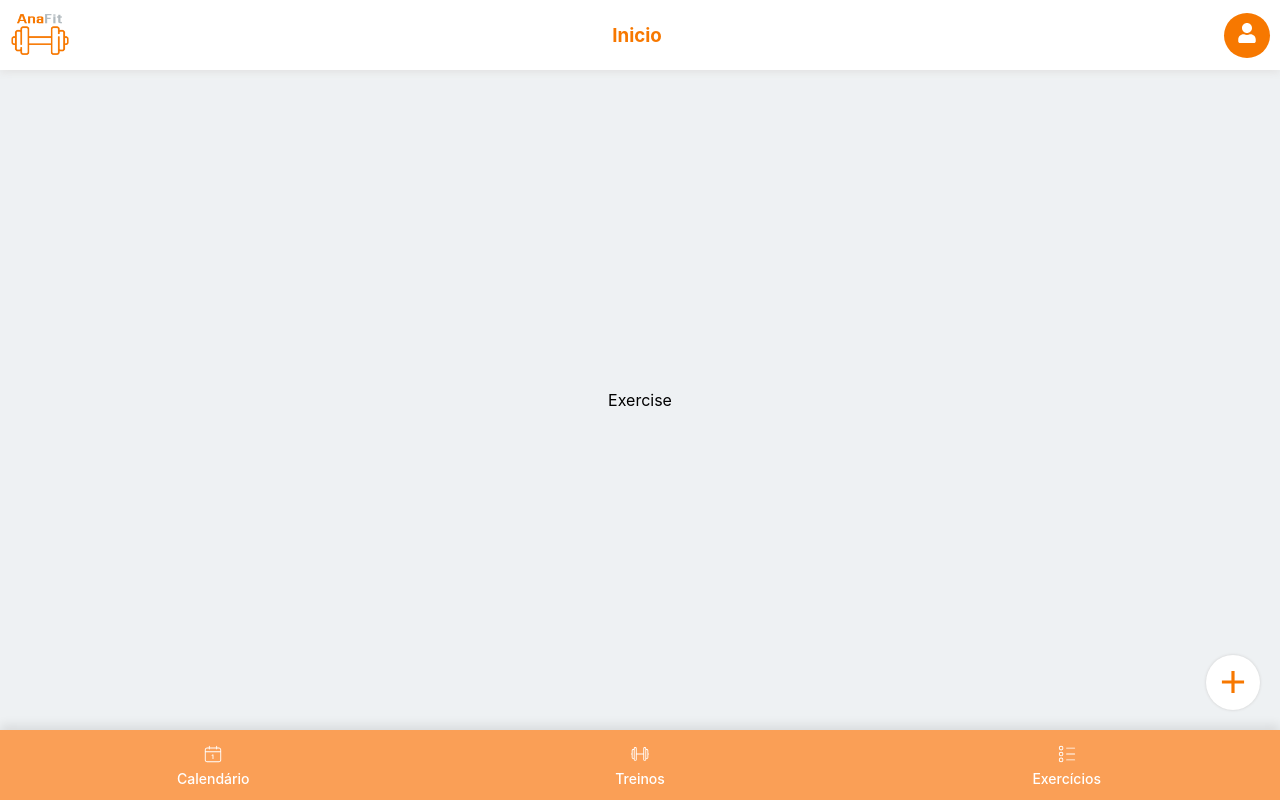
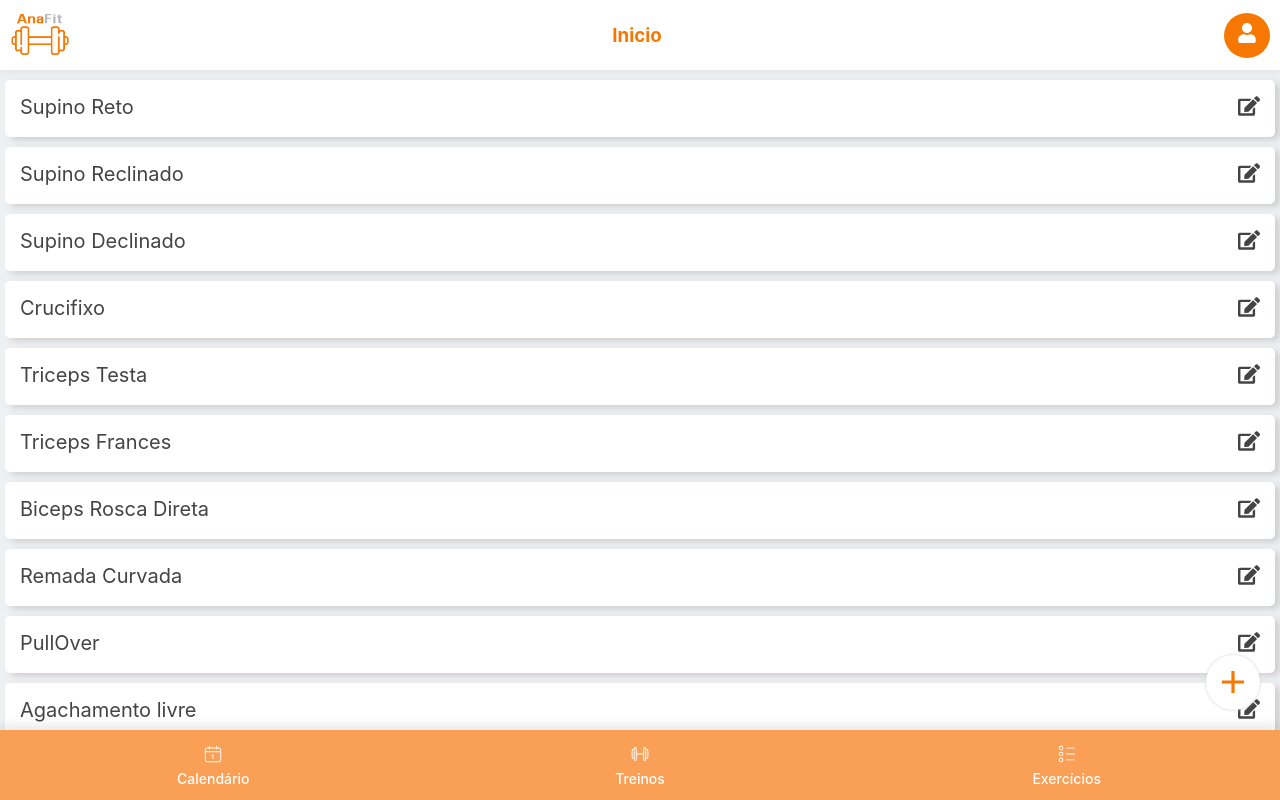
Before and after one commit to luan-jesus/anafit-app, a React (Create React App) app: page /exercises in a window 1280 px wide. Built offline with nearby package versions, Linux system fonts and the light colour scheme.

Commit message:
add screen workout and exercises

```diff
--- /dev/null
+++ b/src/pages/exercises/index.tsx
@@ -0,0 +1,46 @@
+/* eslint-disable @typescript-eslint/no-unused-vars */
+import React, { useState } from 'react'
+import { FaEdit } from 'react-icons/fa'
+
+import { Wrapper, Item, Icon, Content, Action } from './styles'
+
+const Exercises: React.FC = () => {
+  const [exercises, setExercises] = useState([
+    'Supino Reto',
+    'Supino Reclinado',
+    'Supino Declinado',
+    'Crucifixo',
+    'Triceps Testa',
+    'Triceps Frances',
+    'Biceps Rosca Direta',
+    'Remada Curvada',
+    'PullOver',
+    'Agachamento livre',
+    'Leg Press',
+    'Stiff',
+    'Levantamento Terra',
+  ])
+
+  if (exercises?.length === 0) {
+    return (
+      <Wrapper>
+        <div>Nenhum dado encontrado</div>
+      </Wrapper>
+    )
+  }
+
+  return (
+    <Wrapper>
+      {exercises.map((value, index, _) => (
+        <Item key={index}>
+          <Content>{value}</Content>
+          <Action>
+            <FaEdit size={22} />
+          </Action>
+        </Item>
+      ))}
+    </Wrapper>
+  )
+}
+
+export default Exercises
--- /dev/null
+++ b/src/pages/exercises/styles.tsx
@@ -0,0 +1,37 @@
+import styled from 'styled-components'
+
+export const Wrapper = styled.div`
+  width: 100%;
+  display: flex;
+  flex-direction: column;
+  align-self: flex-start;
+  padding-top: 5px;
+`
+
+export const Item = styled.div`
+  background-color: white;
+  color: #444444;
+  margin: 5px;
+  border-radius: 5px;
+  display: flex;
+  box-shadow: #cecece 5px 3px 7px 0px;
+  padding: 15px 0px;
+  font-size: 20px;
+
+  &:hover {
+    background-color: #f1f1f1;
+  }
+`
+
+export const Icon = styled.div`
+  padding: 0 15px;
+`
+
+export const Content = styled.div`
+  margin-left: 15px;
+  flex: 1;
+`
+
+export const Action = styled.div`
+  padding: 0 15px;
+`
--- /dev/null
+++ b/src/pages/workout/index.tsx
@@ -0,0 +1,39 @@
+/* eslint-disable @typescript-eslint/no-unused-vars */
+import React, { useState } from 'react'
+import { FaEdit } from 'react-icons/fa'
+
+import { Wrapper, Item, Icon, Content, Action } from './styles'
+
+const Workout: React.FC = () => {
+  const [workouts, setWorkouts] = useState([
+    'Peito',
+    'Biceps',
+    'Triceps',
+    'Perna',
+    'Ombro',
+    'Cardio',
+  ])
+
+  if (workouts?.length === 0) {
+    return (
+      <Wrapper>
+        <div>Nenhum dado encontrado</div>
+      </Wrapper>
+    )
+  }
+
+  return (
+    <Wrapper>
+      {workouts.map((value, index, _) => (
+        <Item key={index}>
+          <Content>{value}</Content>
+          <Action>
+            <FaEdit size={22} />
+          </Action>
+        </Item>
+      ))}
+    </Wrapper>
+  )
+}
+
+export default Workout
--- /dev/null
+++ b/src/pages/workout/styles.tsx
@@ -0,0 +1,37 @@
+import styled from 'styled-components'
+
+export const Wrapper = styled.div`
+  width: 100%;
+  display: flex;
+  flex-direction: column;
+  align-self: flex-start;
+  padding-top: 5px;
+`
+
+export const Item = styled.div`
+  background-color: white;
+  color: #444444;
+  margin: 5px;
+  border-radius: 5px;
+  display: flex;
+  box-shadow: #cecece 5px 3px 7px 0px;
+  padding: 15px 0px;
+  font-size: 20px;
+
+  &:hover {
+    background-color: #f1f1f1;
+  }
+`
+
+export const Icon = styled.div`
+  padding: 0 15px;
+`
+
+export const Content = styled.div`
+  margin-left: 15px;
+  flex: 1;
+`
+
+export const Action = styled.div`
+  padding: 0 15px;
+`
```
Also changed, not shown: src/index.tsx (+5 -3 lines).
